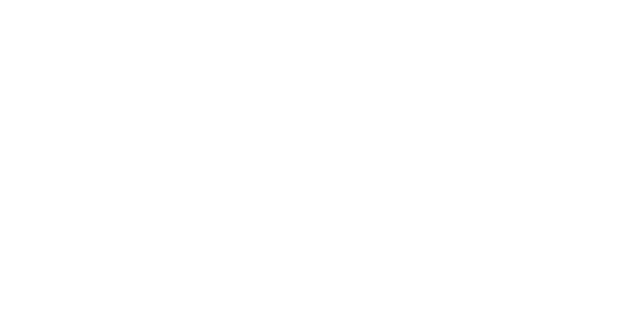
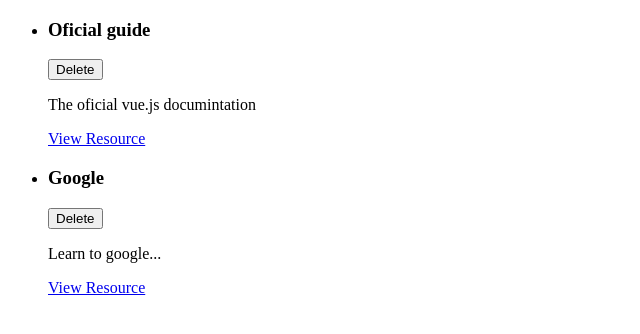
Before and after one commit to TripleNine666/vue-project, a Vue app: page / in a window 1280 px wide. Shown: the top 334 px of the page, without its empty margins (0-640 px from the left). Built offline with nearby package versions, Linux system fonts and the light colour scheme.

Commit message:
ResourceItem component

```diff
--- /dev/null
+++ b/src/App.vue
@@ -0,0 +1,38 @@
+<template>
+  <ul>
+    <resource-item
+      v-for="res in storedResources"
+      :key="res.id"
+      :title="res.title"
+      :description="res.description"
+      :link="res.link"
+    ></resource-item>
+  </ul>
+</template>
+
+<script>
+import ResourceItem from "./components/Resources/ResourceItem.vue";
+export default {
+  components: {
+    ResourceItem,
+  },
+  data() {
+    return {
+      storedResources: [
+        {
+          id: "official-guide",
+          title: "Oficial guide",
+          description: "The oficial vue.js documintation",
+          link: "https://vuejs.org",
+        },
+        {
+          id: "google",
+          title: "Google",
+          description: "Learn to google...",
+          link: "https://google.com",
+        },
+      ],
+    };
+  },
+};
+</script>
--- /dev/null
+++ b/src/components/Resources/ResourceItem.vue
@@ -0,0 +1,24 @@
+<template>
+  <li>
+    <div>
+      <header>
+        <h3>{{ title }}</h3>
+        <button>Delete</button>
+      </header>
+    </div>
+    <p>{{ description }}</p>
+    <nav>
+      <a :href="link">View Resource</a>
+    </nav>
+  </li>
+</template>
+
+<script>
+export default {
+  props: {
+    title: String,
+    description: String,
+    link: String,
+  },
+};
+</script>
--- a/src/main.js
+++ b/src/main.js
@@ -1,3 +1,5 @@
-import { createApp } from 'vue';
+import { createApp } from "vue";
 
-createApp({}).mount('#app');
+import App from "./App.vue";
+
+createApp(App).mount("#app");
```
